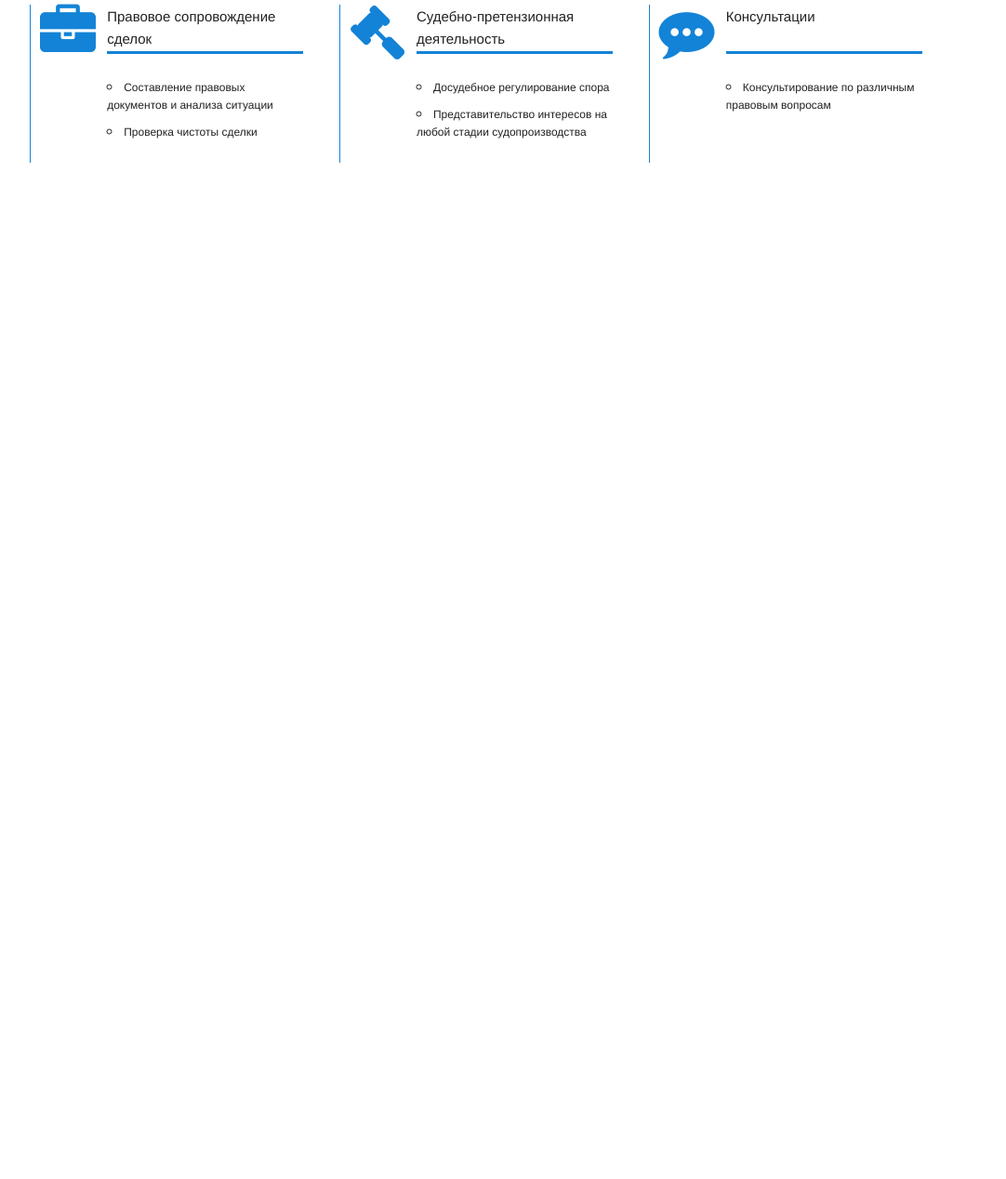
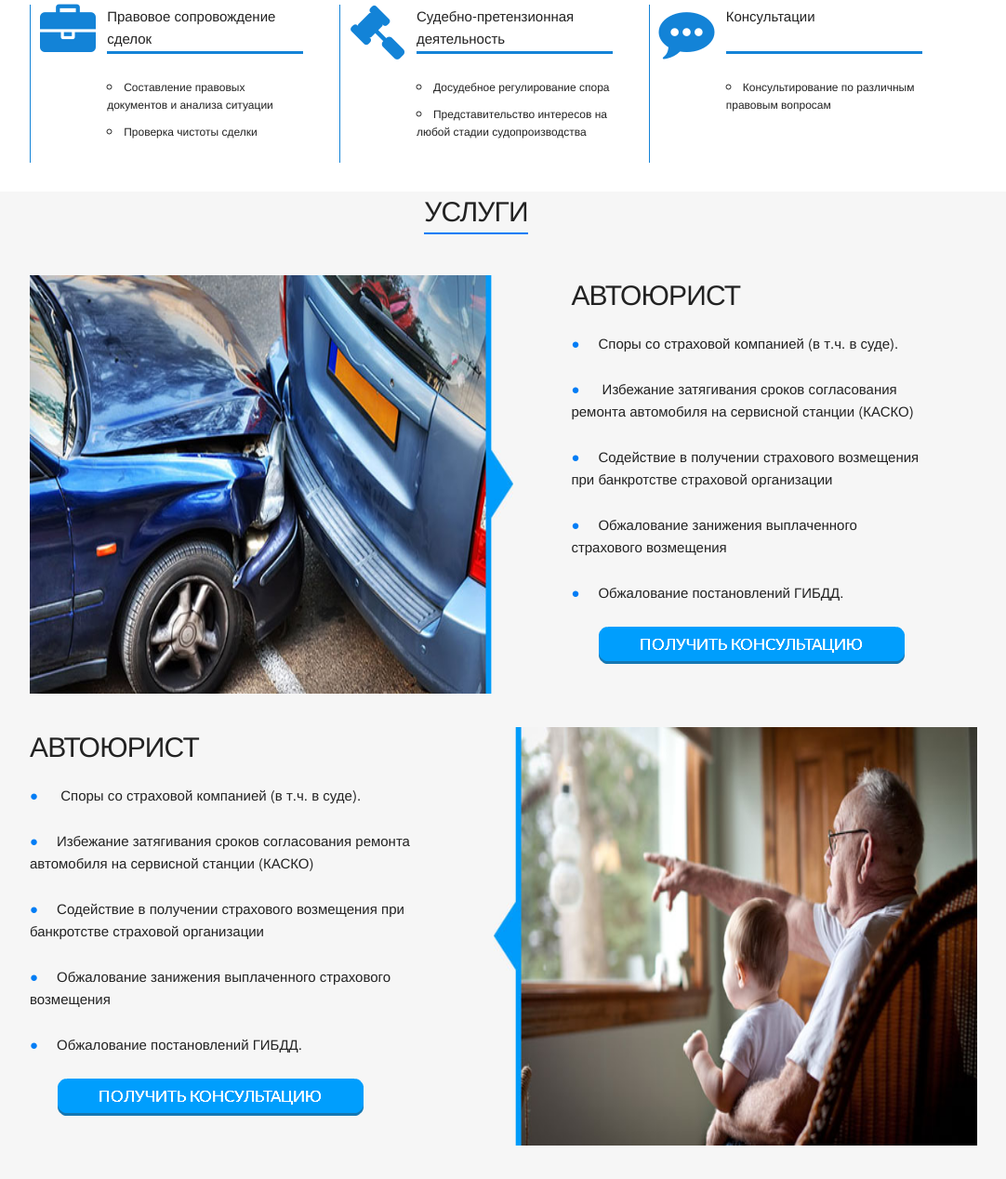
Before and after one commit to YellowAgency/lawers_landing, a Django app: template templates/base.html in a window 1280 px wide. Shown: the part 505-1773 px from the top of the page at 93% size, without its empty margins (128-1210 px from the left). Before the commit the page ends 680 px from the top, so only its background shows below. Run offline with Django 3.2, Linux system fonts and the light colour scheme; the template is opened without the code that fills it, so the values that code supplies are empty.

Commit message:
uslughi (not services, it's uslughi)

```diff
--- /dev/null
+++ b/static/css/fourth_screen.css
@@ -0,0 +1,27 @@
+.services{
+    margin-top: 30px;
+    background-color: #f6f6f6;
+}
+.services .row{
+    margin: 30px 0px;
+}
+.services__header_span{
+    padding-bottom: 3px;
+    border-bottom: 2px solid #007df5;
+}
+.services__img_div{
+}
+.services__describe_list__p_span{
+    color: #007df5;
+    margin-right: 20px;
+}
+.services__img_div__img{
+    width: 520px;
+    height: 450px;
+}
+.services__CTA_button{
+        border: none !important;
+}
+.services__CTA_button__img:hover{
+    content:url("img/uslugs_button_hover.png");
+}
--- a/templates/base.html
+++ b/templates/base.html
@@ -7,6 +7,7 @@
     <link rel="stylesheet" href="../static/css/lib/skeleton.css">
     <link rel="stylesheet" href="../static/css/lib/font-awesome.min.css">
     <link rel="stylesheet" href="../static/css/main.css">
+    <link rel="stylesheet" href="../static/css/fourth_screen.css">
 </head>
 <body>
 <header class="header">
@@ -132,7 +133,83 @@
             </div>
         </div>
     </div>
+
+    <div class = "services">
+        <div class = "container">
+            <div class = "row">
+                <h4 align="center">
+                    <span class = "services__header_span">
+                        УСЛУГИ
+                    </span>
+                </h4>
+            </div>
+            <div class = "row">
+                <div class = "seven columns services__img_div">
+                    <img class = "services__img_div__img" src="../static/css/img/uslugs_firstphoto.png">
+                </div>
+                <div class = "five columns">
+                    <h4>
+                        АВТОЮРИСТ
+                    </h4>
+                    <p>
+                       <span class="services__describe_list__p_span">●</span>Споры со страховой компанией
+                            (в т.ч. в суде).
+                    </p>
+                    <p>
+                        <span class="services__describe_list__p_span">●</span> Избежание затягивания сроков согласования
+                            ремонта автомобиля на сервисной станции (КАСКО)
+                    </p>
+                    <p>
+                        <span class="services__describe_list__p_span">●</span>Содействие в получении страхового возмещения при банкротстве страховой организации
+                    </p>
+                    <p>
+                        <span class="services__describe_list__p_span">●</span>Обжалование занижения выплаченного страхового возмещения
+                    </p>
+                    <p>
+                        <span class="services__describe_list__p_span">●</span>Обжалование постановлений ГИБДД.
+                    </p>
+                    <button class = "services__CTA_button">
+                        <img class = "services__CTA_button__img" src="../static/css/img/uslugs_button.png">
+                    </button>
+                </div>
+            </div>
+            <div class = "row">
+                <div class = "six columns">
+                    <h4>
+                        АВТОЮРИСТ
+                    </h4>
+                    <p>
+                      <span class="services__describe_list__p_span">●</span> Споры со страховой компанией
+                            (в т.ч. в суде).
+                    </p>
+                    <p>
+                         <span class="services__describe_list__p_span">●</span>Избежание затягивания сроков согласования
+                            ремонта автомобиля на сервисной станции (КАСКО)
+                    </p>
+                    <p>
+                        <span class="services__describe_list__p_span">●</span>Содействие в получении страхового возмещения при банкротстве страховой организации
+                    </p>
+                    <p>
+                        <span class="services__describe_list__p_span">●</span>Обжалование занижения выплаченного страхового возмещения
+                    </p>
+                    <p>
+                        <span class="services__describe_list__p_span">●</span>Обжалование постановлений ГИБДД.
+                    </p>
+                    <button class = "services__CTA_button">
+                        <img class = "services__CTA_button__img" src="../static/css/img/uslugs_button.png">
+                    </button>
+                </div>
+                <div class = "six columns">
+                    <div class = "six columns services__img_div">
+                        <img class = "services__img_div__img" src="../static/css/img/uslugs_ded.png">
+                    </div>
+                </div>
+            </div>
+         </div>
+    </div>
+
 </main>
+
 <footer></footer>
 </body>
 </html>
```
Also changed, not shown: static/css/img/uslugs_button.png (added), static/css/img/uslugs_button_hover.png (added), static/css/img/uslugs_ded.png (added), static/css/img/uslugs_firstphoto.png (added).
